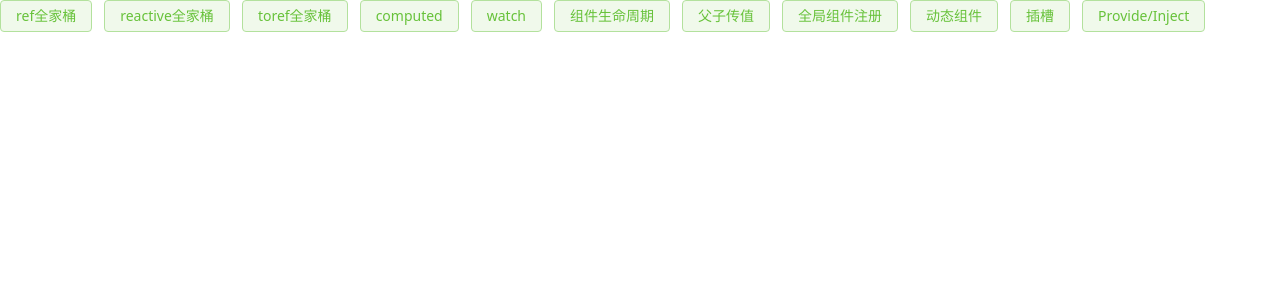
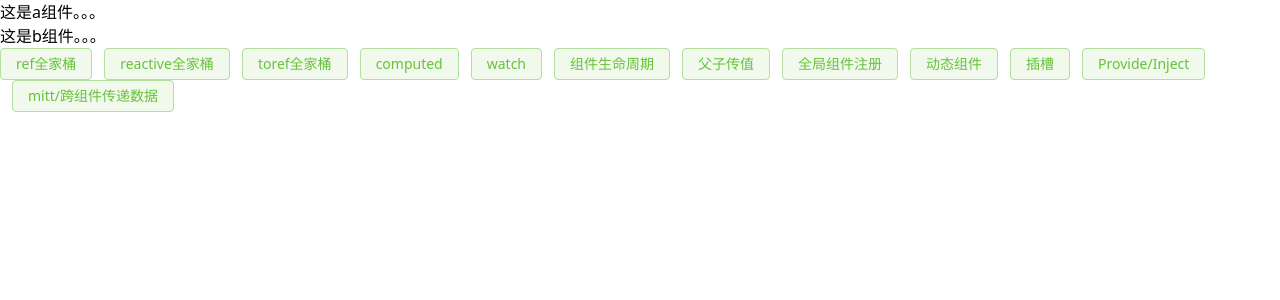
Before and after one commit to zhaoyy-js/vue3-ts-vite-pinia-less-tailwindcss, a Vue app: page /mitt in a window 1280 px wide. Shown: the top 300 px of the page. Built offline with nearby package versions, Linux system fonts and the light colour scheme.

Commit message:
feat: 添加mitt插件,跨组件传值.

```diff
--- a/package.json
+++ b/package.json
@@ -10,6 +10,7 @@
   },
   "dependencies": {
     "element-plus": "^2.2.13",
+    "mitt": "^3.0.0",
     "vue": "^3.2.37",
     "vue-router": "4"
   },
--- a/src/main.ts
+++ b/src/main.ts
@@ -6,8 +6,19 @@ import zybtn from "@/components/zybtn/index.vue";
 import "element-plus/dist/index.css";
 import "./style.css";
 import "./index.css";
+import mitt from "mitt";
+const Mit = mitt();
+//TypeScript注册
+// 由于必须要拓展ComponentCustomProperties类型才能获得类型提示
+declare module "vue" {
+  export interface ComponentCustomProperties {
+    $Bus: typeof Mit;
+  }
+}
 
 const app = createApp(App);
+
+app.config.globalProperties.$Bus = Mit;
 app.config.globalProperties.$log = window.console.log;
 app.use(ElementPlus);
 app.use(router);
--- a/src/router/index.ts
+++ b/src/router/index.ts
@@ -88,6 +88,13 @@ const routes: Array<RouteRecordRaw | any> = [
       name: "Provide/Inject",
     },
   },
+  {
+    path: "/mitt",
+    component: () => import("../views/mitt/index.vue"),
+    meta: {
+      name: "mitt/跨组件传递数据",
+    },
+  },
 ];
 
 export { routes };
--- /dev/null
+++ b/src/views/mitt/a.vue
@@ -0,0 +1,22 @@
+<template>
+  <div
+    @click="change"
+    class="w-40 h-8 text-center leading-8 bg-red-300 bg-opacity-25 rounded-lg mt-10 ml-4 mb-3 cursor-pointer"
+  >
+    这是a组件。。。
+  </div>
+</template>
+
+<script setup lang="ts">
+// getCurrentInstance 获取当前组件实例
+import { getCurrentInstance, ref } from "vue";
+
+let refMsg = ref("a组件的ref-value值");
+
+const _this = getCurrentInstance();
+const change = () => {
+  _this?.proxy?.$Bus.emit("emitOne", refMsg.value);
+};
+</script>
+
+<style scoped></style>
--- /dev/null
+++ b/src/views/mitt/b.vue
@@ -0,0 +1,20 @@
+<template>
+  <h2>{{ datas }}</h2>
+  <div>这是b组件。。。</div>
+</template>
+
+<script setup lang="ts">
+import { getCurrentInstance, ref } from "vue";
+const _this = getCurrentInstance();
+
+let datas = ref("");
+_this?.proxy?.$Bus.on("emitOne", (data) => {
+  console.log(`data:${data}`);
+  datas.value = data as string;
+});
+
+// _this?.proxy?.$Bus.off("emitOne", data); 移除
+// _this?.proxy?.$Bus.all.clear() 清除所有监听
+</script>
+
+<style scoped></style>
--- /dev/null
+++ b/src/views/mitt/index.vue
@@ -0,0 +1,11 @@
+<template>
+  <aa></aa>
+  <bb></bb>
+</template>
+
+<script setup lang="ts">
+import aa from "./a.vue";
+import bb from "./b.vue";
+</script>
+
+<style scoped></style>
```
Also changed, not shown: 1 other file (tests, documents, lock files or other folders).
